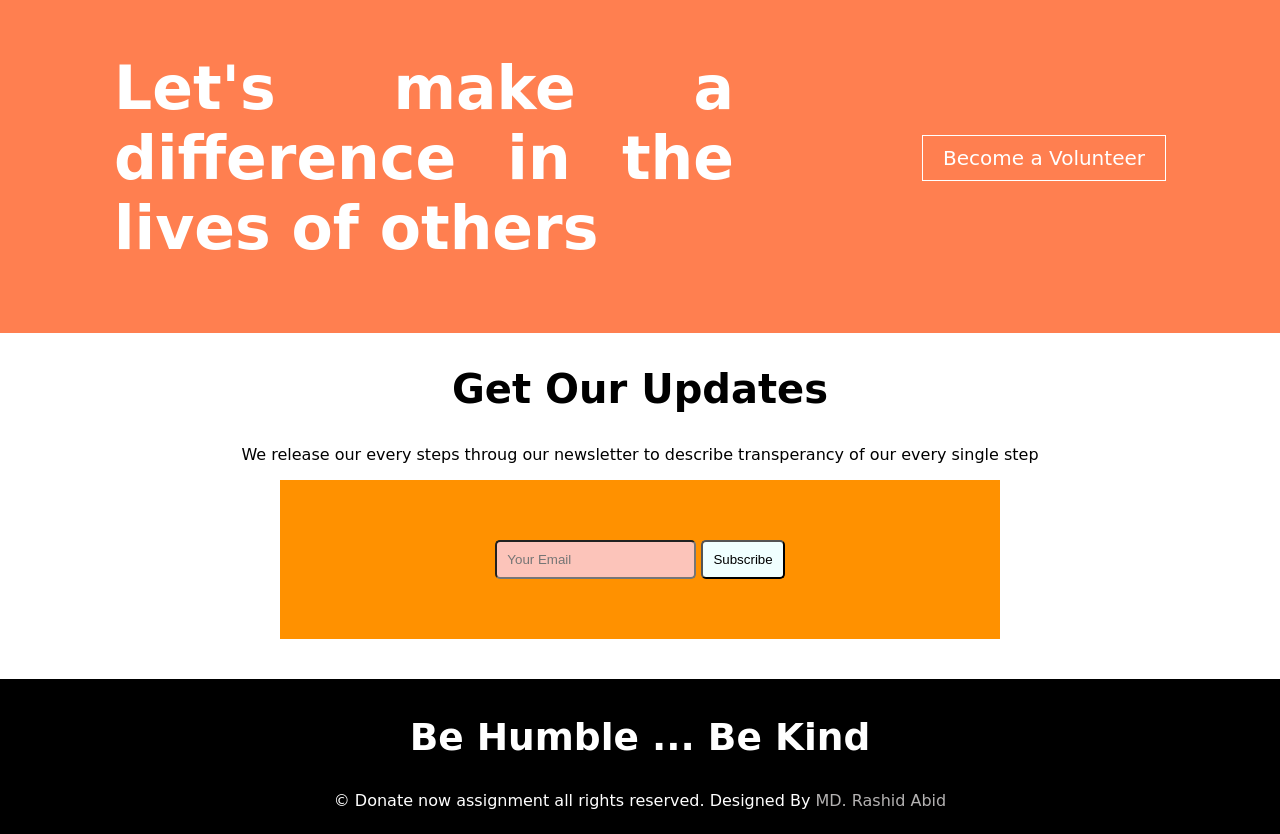
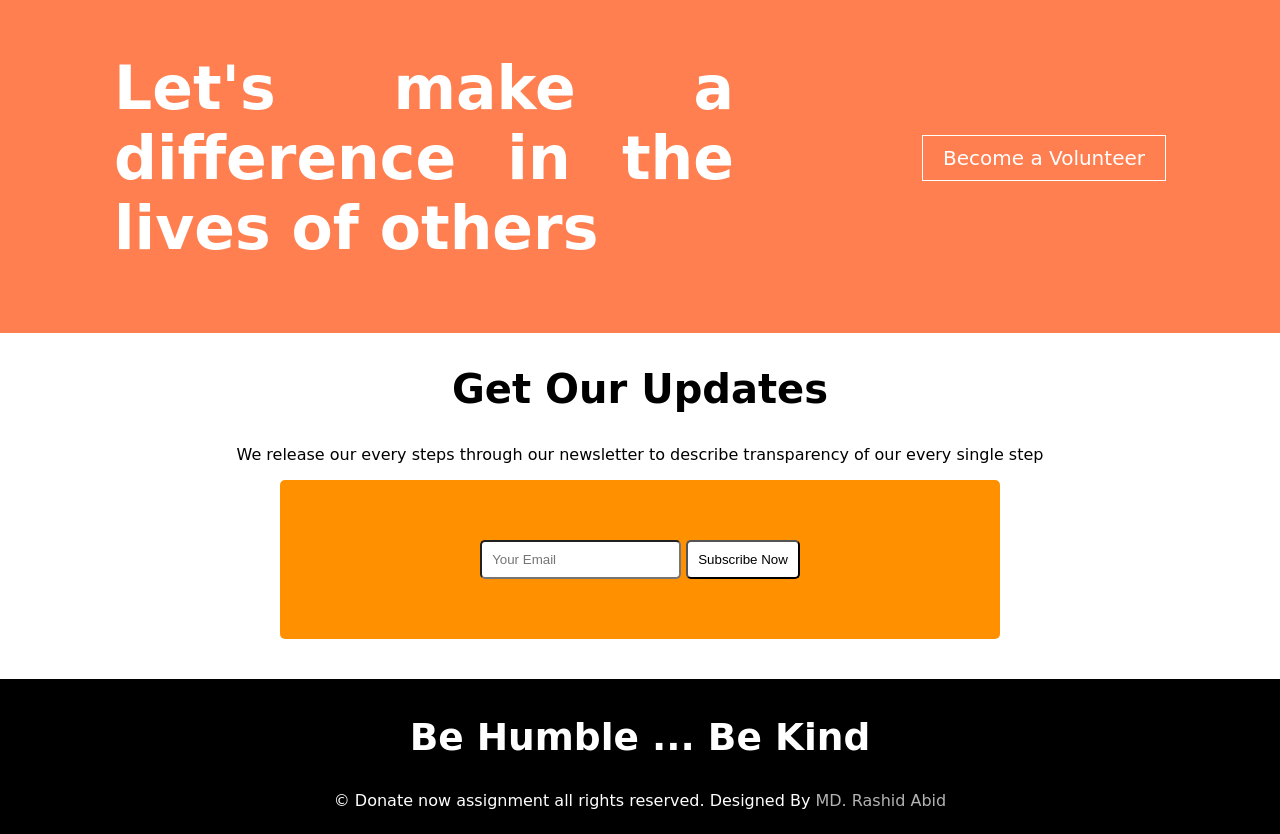
Before and after one commit to shourovdigital/donate-assignment-1, a plain HTML site: page index.html in a window 1280 px wide. Shown: the part 1592-2426 px from the top of the page. Drawn offline with Linux system fonts and the light colour scheme; a web font is replaced by a local one.

Commit message:
final push of the assignment

```diff
--- a/index.html
+++ b/index.html
@@ -68,25 +68,15 @@
         </div>
     </section>
 
-    <!-- <section class="volunteer-section">
-        <div class="volunteer-form">
-            <h1>Let's make a difference in the lives of others</h1>
-        </div>
-        <div class="input-email">
-            <form action=""></form>
-        </div>
-        <div class="subscription-btn">
-            <a href="#">Subscribe Now</a>
-        </div>
-    </section> -->
-
     <section class="newsletter-section">
         <div class="subscription">
             <h1>Get Our Updates</h1>
-            <p>We release our every steps throug our newsletter to describe transperancy of our every single step</p>
+            <p>We release our every steps through our newsletter to describe transparency of our every single step</p>
             <div class="subs-box">
-                <input class="subs" type="email" placeholder="Your Email">
-                <button class="subs subs-btn" style="outline: none;">Subscribe</button>
+                <form action="#">
+                    <input class="subs" type="email" placeholder="Your Email" required>
+                    <input class="subs subs-btn" type="submit" value="Subscribe Now">
+                </form>
             </div>
         </div>
     </section>
--- a/style.css
+++ b/style.css
@@ -119,14 +119,14 @@ hr{
 }
 .subs{
     margin: 0 auto;
-    background-color: rgb(252, 196, 186);
+    background-color: rgb(255, 255, 255);
     padding: 10px;
     border-radius: 5px;
     outline: 0px solid;
 
 }
 .subs-btn{
-    background-color: azure;
+    background-color: rgb(255, 255, 255);
 }
 .subs-box{
     width: 600px;
@@ -134,6 +134,7 @@ hr{
     padding: 60px;
     align-items: center;
     background-color: rgb(255, 145, 0);
+    border-radius: 5px;
 }
 .footer-section{
     background-color: black;
```
